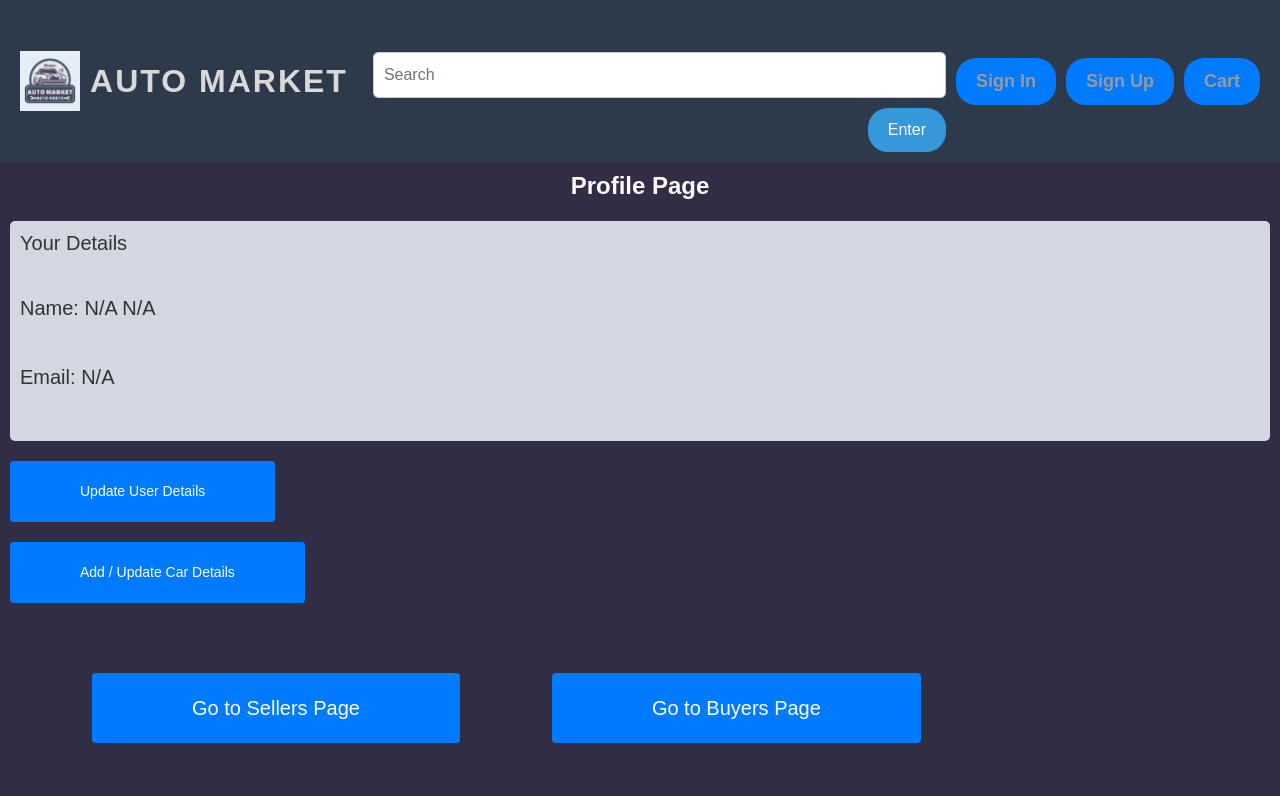
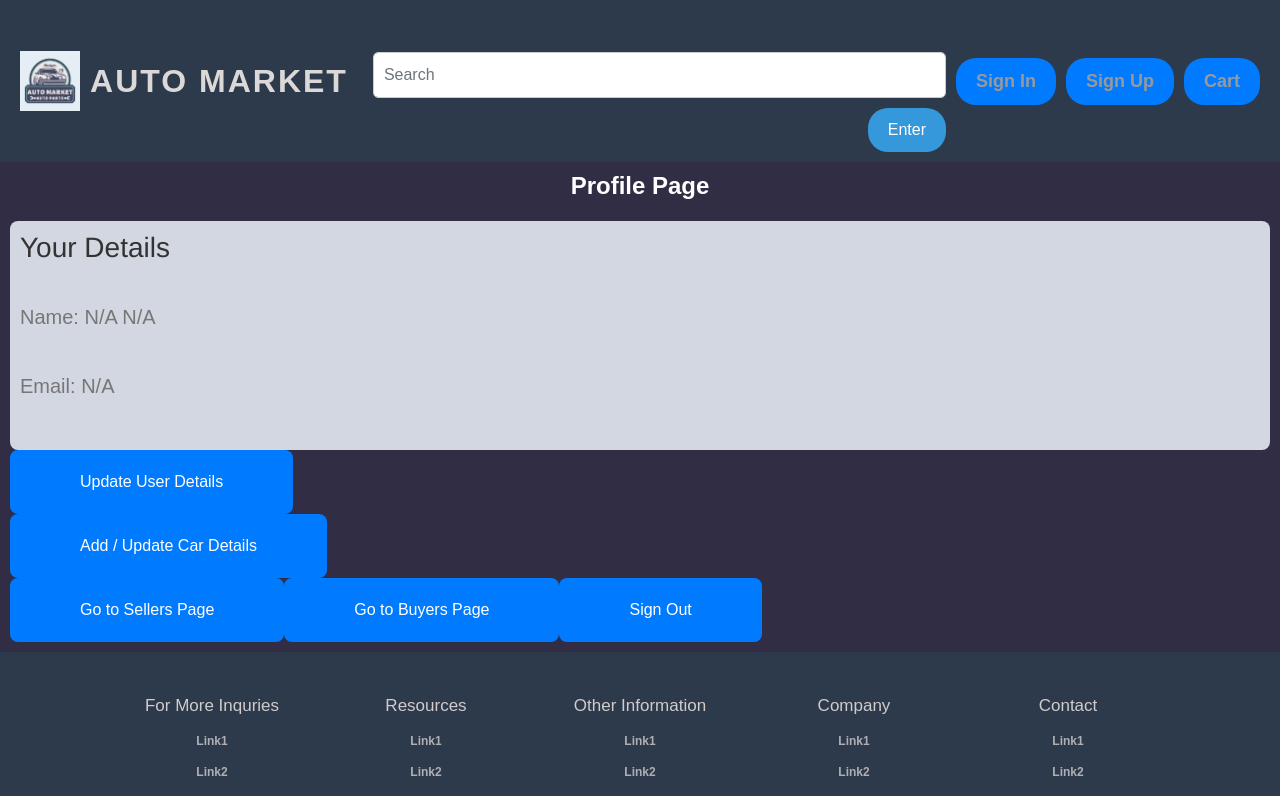
Before and after one commit to WSU-4110/AutoMarket, a React (Create React App) app in the folder firebase-react-app/: page /profile in a window 1280 px wide. Shown: the top 796 px of the page. Built offline with nearby package versions, Linux system fonts and the light colour scheme; no server answers; a small style sheet from the web is missing; the HTML template or start-up script is replaced by a standard one.

Commit message:
Update ProfilePage.css

```diff
--- a/firebase-react-app/src/pages/ProfilePage/ProfilePage.css
+++ b/firebase-react-app/src/pages/ProfilePage/ProfilePage.css
@@ -1,160 +1,97 @@
-.profile {
-  background-color: #302d44;
+:root {
+  --primary-bg-color: #302d44;
+  --secondary-bg-color: #d2d7e1;
+  --button-bg-color: #007bff;
+  --button-hover-bg-color: #374c63;
+  --form-input-border: #ddd;
+  --form-bg-color: #e9e9e9;
+  --text-color: #333;
+  --white-color: #fff;
+  --border-radius: 5px;
+  --hover-shadow: 0px 0px 10px lightblue;
+  --font-family: "Helvetica", sans-serif;
 }
 
-.profile-content {
-  padding: 10px;
-
-  font-family: "Helvetica", sans-serif;
+.profile {
+  background-color: var(--primary-bg-color);
 }
 
-.user-info,
-.car-info {
-  font-size: 20px;
+.profile-content, .user-info, .car-info, .car-details-form, .user-details-form {
   padding: 10px;
-  background-color: #d2d7e1;
-  border-radius: 5px;
+  font-family: var(--font-family);
+  border-radius: var(--border-radius);
 }
 
-.user-info p,
-.car-info p {
-  color: #333;
+.user-info, .car-info, .user-details-form {
+  background-color: var(--secondary-bg-color);
+  font-size: 20px;
+}
+
+.user-info p, .car-info p, .h3 {
+  color: var(--text-color);
   margin-bottom: 39px;
 }
 
-.car-details-form,
-.user-details-form {
-  margin-top: 15px;
-  padding: 10px;
-  background-color: #e9e9e9;
-  border-radius: 5px;
+.car-details-form, .user-details-form {
+  background-color: var(--form-bg-color);
 }
 
-.car-details-form input,
-.user-details-form input {
+.car-details-form input, .user-details-form input {
+  padding: 8px;
+  border: 1px solid var(--form-input-border);
+  border-radius: var(--border-radius);
+  font-size: 20px;
   margin-bottom: 10px;
-  padding: 8px;
-  border: 1px solid #ddd;
-  border-radius: 4px;
-  font-size: 20px;
 }
 
-.profile-buttons button {
-  margin-top: 70px;
-  padding: 20px 100px;
-  background-color: #007bff;
-  color: white;
+.profile-buttons button, .toggle-button button {
+  padding: 20px 70px;
+  background-color: var(--button-bg-color);
+  color: var(--white-color);
   border: none;
-  border-radius: 4px;
+  border-radius: var(--border-radius);
   cursor: pointer;
-  font-size: 20px;
-  margin-left: 82px;
-}
-.toggle-button button {
-  margin-top: 20px;
-  padding: 20px 70px;
-  background-color: #007bff;
-  color: white;
-  border: none;
-  border-radius: 4px;
-  cursor: pointer;
-  font-size: 14px;
-  display: inline-flex;
+  font-size: 16px;
+  transition: background-color 0.3s ease-in-out, box-shadow 0.3s ease-in-out;
 }
 
-.toggle-button button:hover {
-  margin-top: 20px;
-  background-color: #374c63;
-  letter-spacing: 0.07em;
-  box-shadow: 0px 0px 5px lightblue;
-  transition: background-color 0.5s smooth;
-  transition: 0.8s;
-}
-
-.profile-buttons button:hover {
-  margin-top: 20px;
-  background-color: #374c63;
-  letter-spacing: 0.07em;
-  box-shadow: 0px 0px 10px lightblue;
-  transition: background-color 0.3s ease-in-out;
-  transition: 0.5s;
-}
-
-.profile-buttons button:not(:last-child) {
-  margin-right: 10px;
+.profile-buttons button:hover, .toggle-button button:hover {
+  background-color: var(--button-hover-bg-color);
+  box-shadow: var(--hover-shadow);
 }
 
 h1 {
   text-align: center;
   margin-bottom: 20px;
   font-size: 24px;
-  color: #fff7f7;
+  color: var(--white-color);
   font-weight: bold;
 }
 
-h3 {
-  font-size: 20px;
-  color: #333;
+.car-details-form button, .user-details-form button {
+  padding: 10px 15px;
+  background-color: #28a745;
+  color: var(--white-color);
+  border: none;
+  border-radius: var(--border-radius);
+  cursor: pointer;
+  font-size: 14px;
+  transition: background-color 0.3s ease-in-out, transform 0.1s ease-in-out;
 }
 
-.car-info {
-  margin-top: 30px;
-  margin-bottom: 20px;
-  padding: 10px;
-  background-color: #d2d7e1;
-  border-radius: 5px;
-  font-size: 20px;
+.car-details-form button:hover, .user-details-form button:hover {
+  letter-spacing: 0.1em;
+  box-shadow: 0px 0px 10px rgb(39, 34, 34);
 }
 
-.user-details-form {
-  margin-top: 15px;
-  padding: 10px;
-  background-color: #d2d7e1;
-  border-radius: 5px;
+.car-details-form button:active, .user-details-form button:active {
+  transform: scale(0.98);
 }
 
-.user-details-form input {
-  margin-bottom: 10px;
-  padding: 8px;
-  border: 1px solid d2d7e1;
-  border-radius: 4px;
-  font-size: 14px;
+/* Responsive Design */
+@media screen and (max-width: 768px) {
+  .profile-buttons button, .toggle-button button {
+    padding: 10px 35px;
+    font-size: 14px;
+  }
 }
-
-car-details-form button,
-.user-details-form button {
-  padding: 9px 15px;
-  background-color: #28a745;
-  color: white;
-  border: none;
-  border-radius: 4px;
-  cursor: pointer;
-  font-size: 14px;
-  transition: background-color 0.3s, transform 0.1s;
-  margin-top: 1px;
-  margin-bottom: 30px;
-}
-
-.car-details-form button {
-  padding: 10px 15px;
-  background-color: #28a745;
-  color: white;
-  border: none;
-  border-radius: 4px;
-  cursor: pointer;
-  font-size: 14px;
-  transition: background-color 0.3s, transform 0.1s;
-  margin-top: 10px;
-}
-.car-details-form button:hover,
-.user-details-form button:hover {
-  letter-spacing: 0.1em;
-  box-shadow: 0px 0px 10px rgb(39, 34, 34);
-  transition: background-color 0.3s ease-in-out;
-  transition: 0.5s;
-}
-
-.car-details-form button:active,
-.user-details-form button:active {
-  transform: scale(0.98);
-}
```
